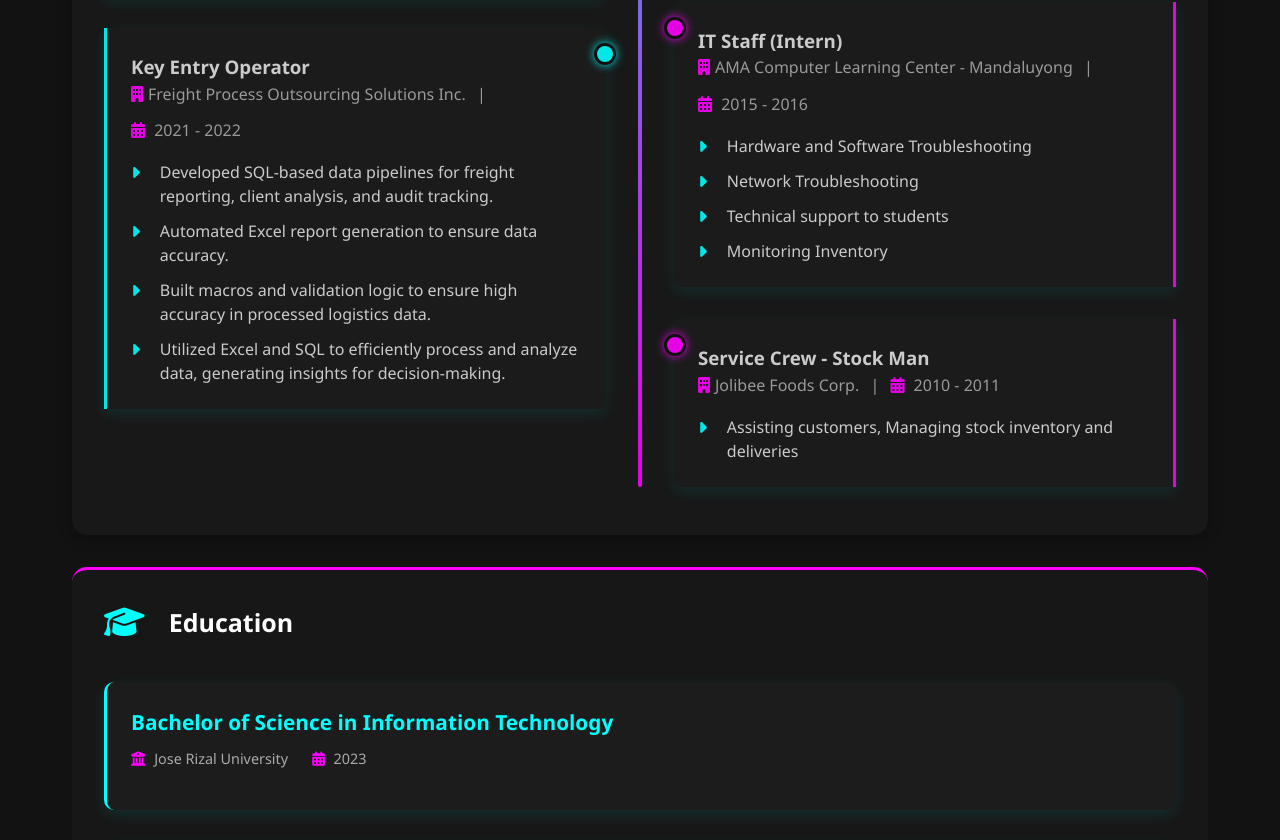
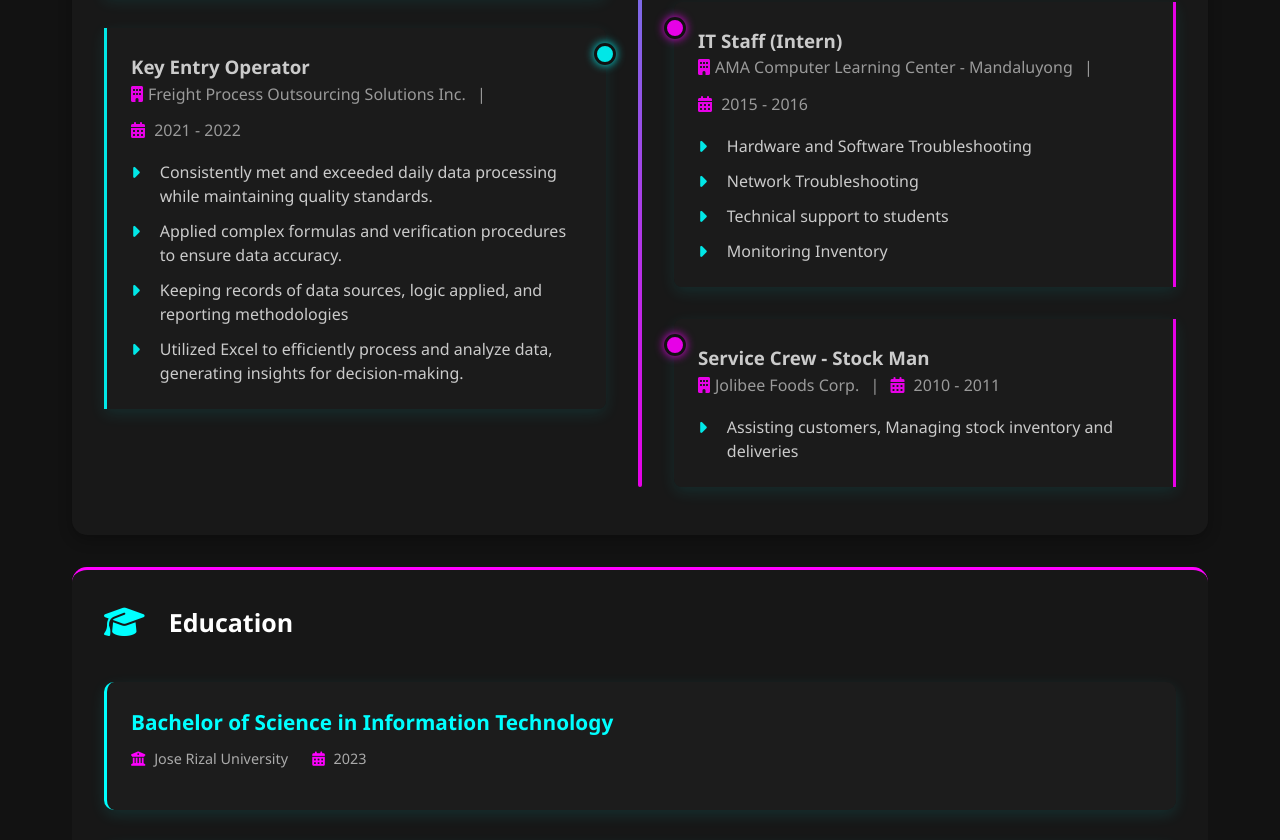
Before and after one commit to rockzbantolo/rockzbantolo.github.io, a plain HTML site: page index.html in a window 1280 px wide. Shown: the part 2523-3363 px from the top of the page. Drawn offline with Linux system fonts and the light colour scheme.

Commit message:
Update index.html

```diff
--- a/index.html
+++ b/index.html
@@ -238,10 +238,10 @@
                                     </span>
                                 </p>
                                 <ul class="experience-description">
-                                    <li>Developed SQL-based data pipelines for freight reporting, client analysis, and audit tracking.</li>
-                                    <li>Automated Excel report generation to ensure data accuracy.</li>
-                                    <li>Built macros and validation logic to ensure high accuracy in processed logistics data.</li>
-                                    <li>Utilized Excel and SQL to efficiently process and analyze data, generating insights for decision-making.</li>
+                                    <li>Consistently met and exceeded daily data processing while maintaining quality standards.</li>
+                                    <li>Applied complex formulas and verification procedures to ensure data accuracy.</li>
+                                    <li>Keeping records of data sources, logic applied, and reporting methodologies</li>
+                                    <li>Utilized Excel to efficiently process and analyze data, generating insights for decision-making.</li>
                                     <!-- Add all other points -->
                                 </ul>
                             </div>
```
